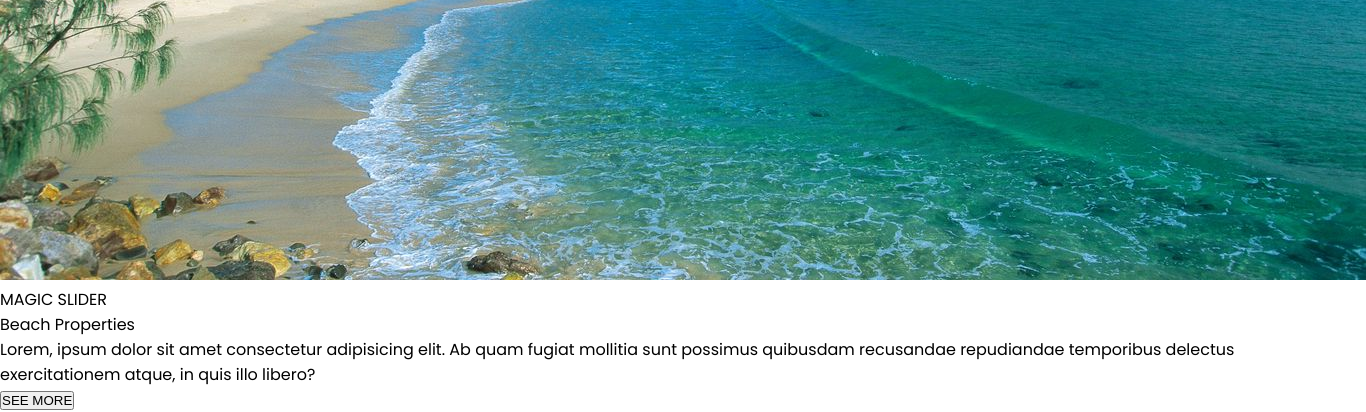
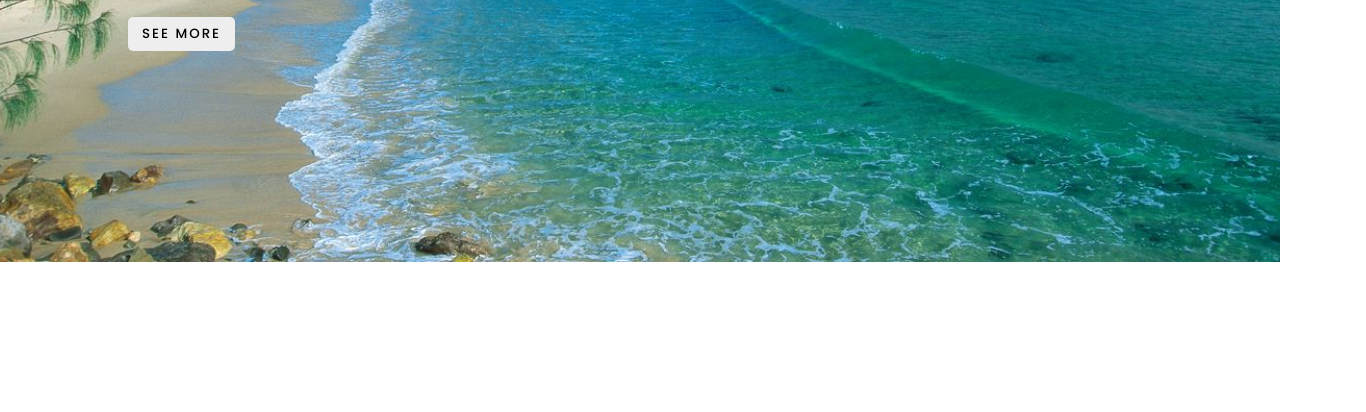
Before and after one commit to Marenco81/Responsive-Slider, a plain HTML site: page index.html in a window 1280 px wide. Shown: the part 538-950 px from the top of the page, 1366 px wide, since content can reach past the window. After the commit the page ends 800 px from the top, so only its background shows below. Drawn offline with Linux system fonts and the light colour scheme.

Commit message:
Image slider styles

```diff
--- a/styles.css
+++ b/styles.css
@@ -22,15 +22,82 @@ header {
     z-index: 100;
 }
 header nav a {
-    color: #000;
+    color: #eee;
     margin-right: 5px;
     padding: 5px 10px;
     font-family: "Poppins", sans-serif;
     font-size: 12px;
     transition: 0.2s;
+    font-weight: 500;
 }
 header nav a.active,
 header nav a:hover {
     background-color: #14ff72cb;
     border-radius: 5px;
+    color: black;
 }
+
+/* Slider Section */
+
+.slider {
+    width: 100vw;
+    height: 100vh;
+    overflow: hidden;
+    position: relative;
+    margin-top: -50px;
+
+}
+.slider .list .item {
+    width: 100%;
+    height: 100%;
+    position: absolute;
+    inset: 0 0 0 0;
+}
+.slider .list .item img {
+    width: 100%;
+    height: 100%;
+    object-fit: cover;
+}
+.slider .list .item .content {
+    position: absolute;
+    top: 20%;
+    width: 1140px;
+    max-width: 80%;
+    left: 50%;
+    transform: translateX(-50%);
+    padding-right: 30%;
+    box-sizing: border-box;
+    color: #fff;
+    text-shadow: 0 5px 10px #0004;
+}
+.slider .list .item .content .title,
+.slider .list .item .content .type {
+    font-size: 5em;
+    font-weight: bold;
+    line-height: 1.3em;
+}
+.slider .list .item .content .type {
+color: #14ff72cb;
+}
+.slider .list .item .content .description {
+    font-size: 14px;
+}
+.slider .list .item .content .button {
+    margin-top: 20px;
+}
+.slider .list .item .content .button button {
+    border: none;
+    background-color: #eee;
+    padding: 7px 14px;
+    border-radius: 5px;
+    font-family: "Poppins", sans-serif;
+    font-weight: 500;
+    cursor: pointer;
+    letter-spacing: 2px;
+    transition: 0.4s;
+}
+.slider .list .item .content .button button:hover {
+    background-color: #14ff72cb;
+    color: #eee;
+    font-weight: bold;
+}
```
